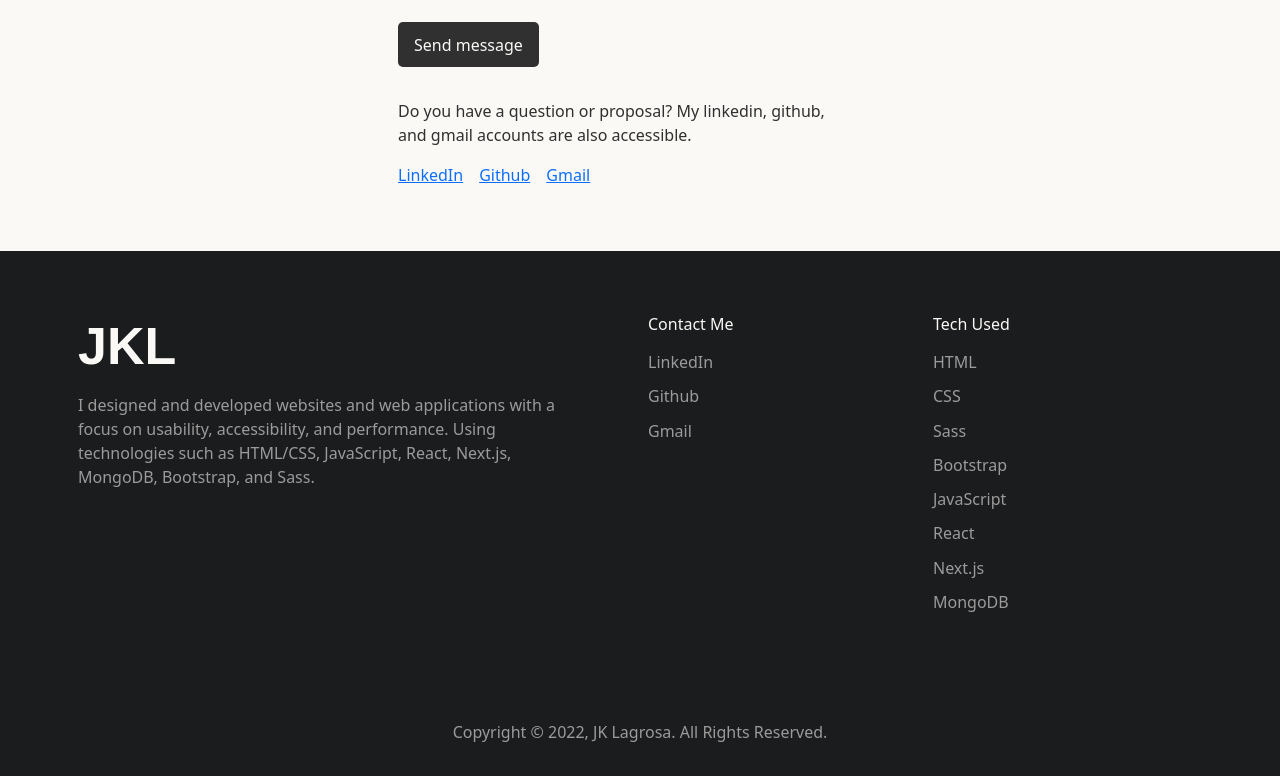
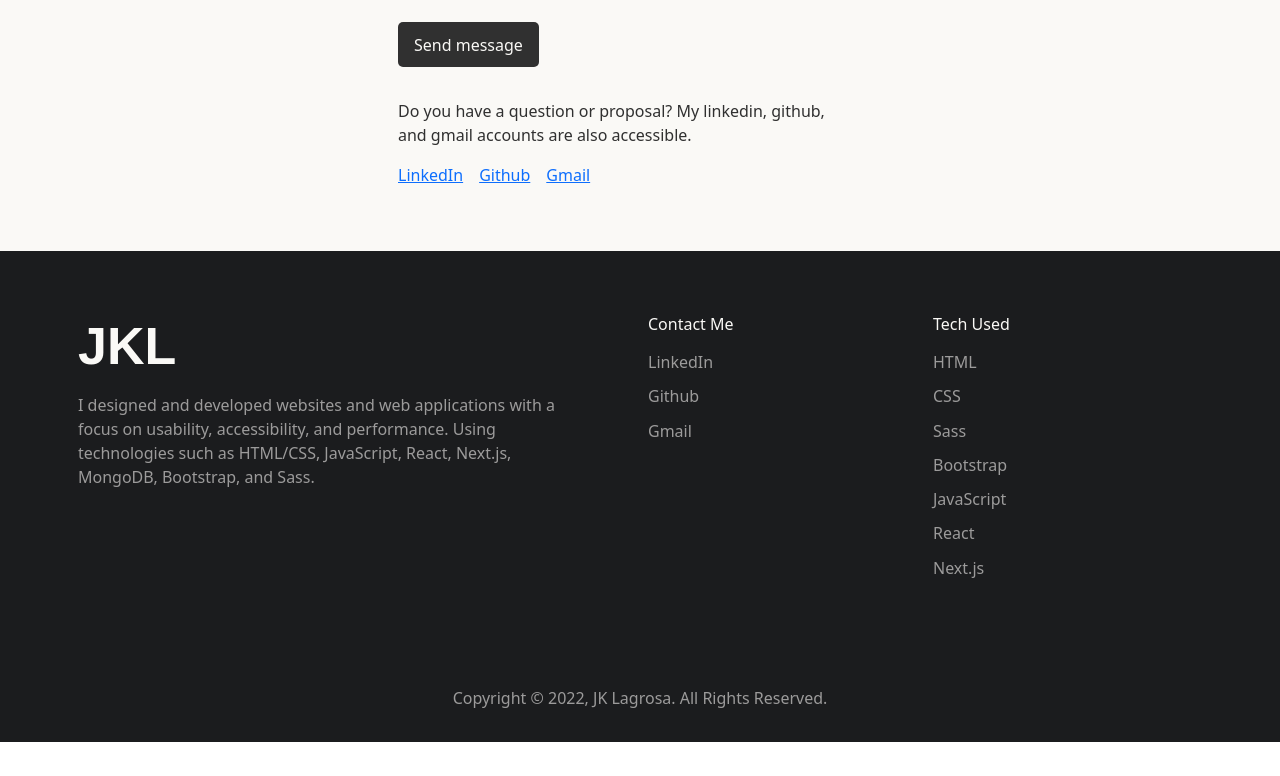
Before and after one commit to jklagrosa/JK-Lagrosa, a Next.js app: page / in a window 1280 px wide. Shown: the part 4096-4872 px from the top of the page. After the commit the page ends 4838 px from the top, so only its background shows below. Built offline with nearby package versions, Linux system fonts and the light colour scheme; a web font is replaced by a local one.

Commit message:
Removed: anchor tag in footer component

```diff
--- a/components/Footer.js
+++ b/components/Footer.js
@@ -126,15 +126,6 @@ const Footer = () => {
                   Next.js
                 </a>
                 <br />
-                <a
-                  href="https://www.mongodb.com/"
-                  target="_blank"
-                  rel="noreferrer"
-                  className={styles._footer_links_tag_}
-                >
-                  MongoDB
-                </a>
-                <br />
               </div>
             </Col>
             {/* ### */}
```
